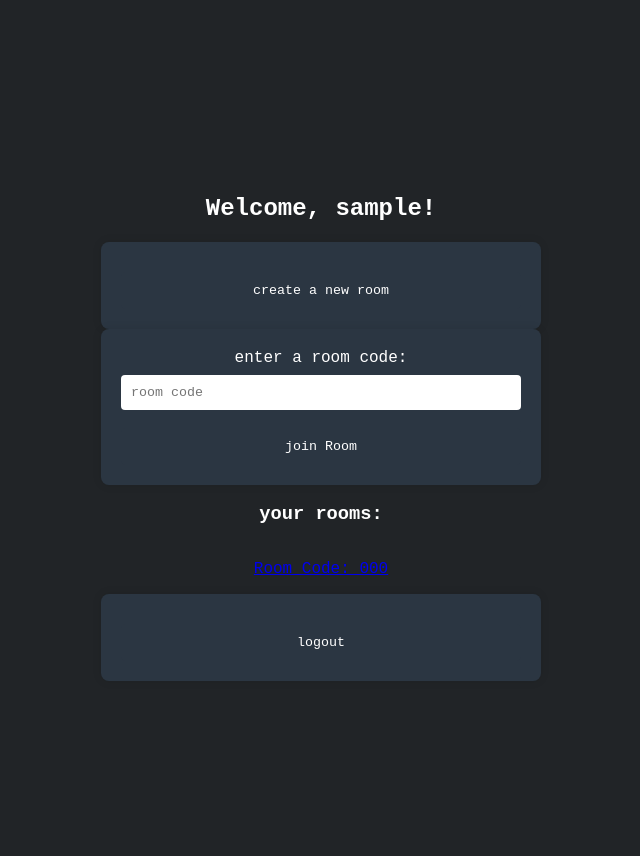
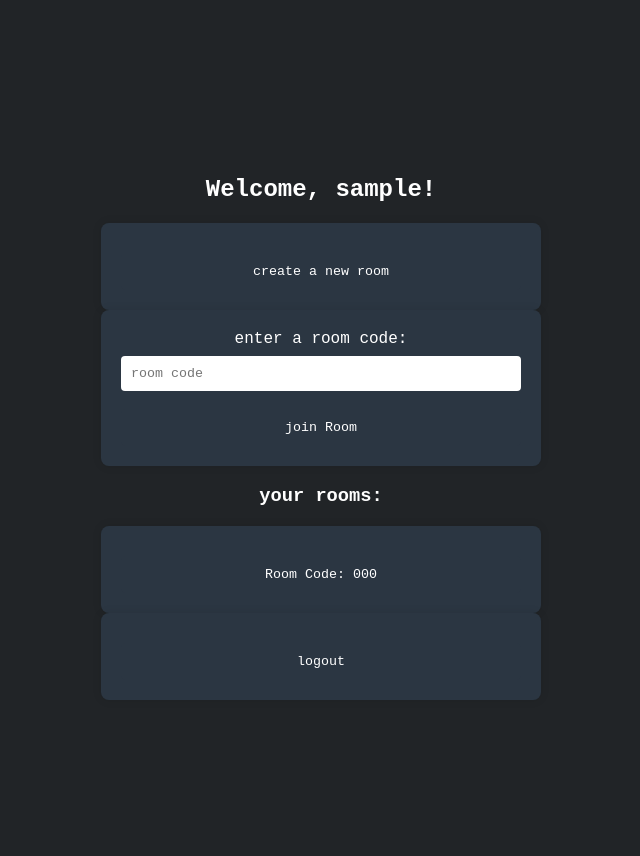
Before and after one commit to aryann4/chat-app, a Flask app: page /dashboard in a window 1280 px wide. Shown: the whole page, without its empty margins (319-959 px from the left). Run offline with Flask 3, Linux system fonts and the light colour scheme; the visitor is signed in with stand-in values (Sample User, id 1); tables that the repository leaves empty hold one stand-in row (values such as "Sample post"); some libraries are stand-ins or nearby versions.

Commit message:
updted html

```diff
--- a/templates/dashboard.html
+++ b/templates/dashboard.html
@@ -4,7 +4,7 @@
   <h2>Welcome, {{ username }}!</h2>
 
   <form method="POST" action="{{ url_for('dashboard') }}" class="thecreatebutton">
-    <button type="submit" name="create_room">create a new room</button>
+    <button type="submit" name="create_room" class="create-btn">create a new room</button>
   </form>
 
   <form method="POST" action="{{ url_for('dashboard') }}">
@@ -14,19 +14,18 @@
   </form>
 
   <h3>your rooms:</h3>
-  <ul>
     {% if rooms %}
       {% for room in rooms %}
-        <li>
-            <a href="{{ url_for('room', code=room.code) }}">Room Code: {{ room.code }}</a>
-        </li>
+      <form method="POST" action="{{ url_for('room', code=room.code) }}">
+        <input type="hidden" name="room_code" value="{{ room.code }}">
+        <button type="submit" class="room-button">Room Code: {{ room.code }}</button>
+      </form>
       {% endfor %}
     {% else %}
-      <li>no rooms found.</li>
+      <p>no rooms found.</p>
     {% endif %}
-  </ul>
 
   <form method="POST" action="{{ url_for('home') }}" class="thelogoutbutton">
-    <button type="submit" name="logout">logout</button>
+    <button type="submit" name="logout" class="logout-btn">logout</button>
   </form>
 {% endblock %}
```
